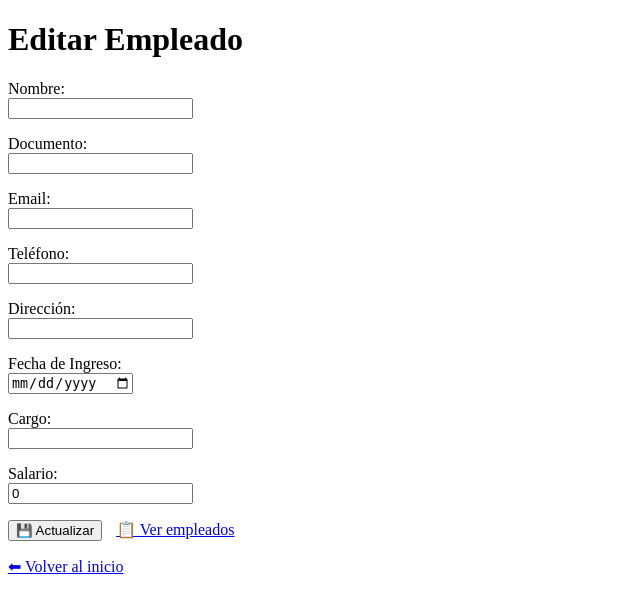
After one commit to ABE-CS/RRHH_GestionEmpleados, a Flask app: template templates/editar_empleado.html in a window 1280 px wide. The commit adds this page. Shown: the top 613 px of the page, without its empty margins (0-640 px from the left). Run offline with Flask 3, Linux system fonts and the light colour scheme; the template is opened without the code that fills it, so the values that code supplies are empty.

Commit message:
Actualización de RRHH_GestionEmpleados

```diff
--- a/run.py
+++ b/run.py
@@ -1,15 +1,15 @@
-from flask import Flask, render_template, request, redirect
+from flask import Flask, render_template, request, redirect, flash
 import mysql.connector
 
 app = Flask(__name__)
+app.secret_key = 'hadassah1'
 
-# Conexión a la base de datos
 def conectar_db():
     return mysql.connector.connect(
         host="localhost",
-        user="Hadassah",        # Cambia por tu usuario MySQL
-        password="Root",        # Cambia por tu contraseña MySQL
-        database="rrhh"         # Nombre de tu base de datos
+        user="Hadassah",       # Cambia por tu usuario MySQL
+        password="Root",       # Cambia por tu contraseña MySQL
+        database="rrhh"        # Nombre de tu base de datos
     )
 
 @app.route('/test-db')
@@ -27,9 +27,9 @@ def test_db():
 
 @app.route('/')
 def home():
-    return render_template('home.html')  # Página principal con tu home.html
+    return render_template('home.html')
 
-@app.route('/empleados')
+@app.route('/lista-empleados')
 def empleados():
     conexion = conectar_db()
     cursor = conexion.cursor(dictionary=True)
@@ -43,7 +43,14 @@ def empleados():
 def registrar_empleado():
     if request.method == 'POST':
         nombre = request.form['nombre']
+        documento = request.form['documento']
+        email = request.form['email']
+        telefono = request.form.get('telefono')
+        direccion = request.form.get('direccion')
+        fecha_ingreso = request.form['fecha_ingreso']
         cargo = request.form['cargo']
+        salario = request.form.get('salario')
+
 
         conexion = conectar_db()
         cursor = conexion.cursor()
@@ -52,8 +59,61 @@ def registrar_empleado():
         cursor.close()
         conexion.close()
 
-        return redirect('/empleados')  # Redirigir a la lista de empleados
+        flash('✅ Nuevo empleado registrado correctamente')
+        return redirect('/lista-empleados')
     return render_template('registrar_empleado.html')
+
+@app.route('/editar-empleado/<int:id>', methods=['GET', 'POST'])
+def editar_empleado(id):
+    conexion = conectar_db()
+    cursor = conexion.cursor(dictionary=True)
+
+    if request.method == 'POST':
+        datos = (
+            request.form['nombre'],
+            request.form['documento'],
+            request.form['email'],
+            request.form['telefono'],
+            request.form['direccion'],
+            request.form['fecha_ingreso'],
+            request.form['cargo'],
+            request.form['salario'],
+            id
+        )
+        cursor.execute("""
+            UPDATE empleados SET nombre=%s, documento=%s, email=%s, telefono=%s, direccion=%s,
+            fecha_ingreso=%s, cargo=%s, salario=%s WHERE id=%s
+        """, datos)
+        conexion.commit()
+        cursor.close()
+        conexion.close()
+        flash('✅ Empleado editado correctamente')
+        return redirect('/lista-empleados')
+    else:
+        cursor.execute("SELECT * FROM empleados WHERE id = %s", (id,))
+        empleado = cursor.fetchone()
+        cursor.close()
+        conexion.close()
+        if empleado:
+            return render_template('editar_empleado.html', empleado=empleado)
+        else:
+            return "Empleado no encontrado", 404
+
+@app.route('/eliminar-empleado/<int:id>', methods=['GET'])
+def eliminar_empleado(id):
+    try:
+        conexion = conectar_db()
+        cursor = conexion.cursor()
+        cursor.execute("DELETE FROM empleados WHERE id = %s", (id,))
+        conexion.commit()
+        cursor.close()
+        conexion.close()
+        flash('🗑 Empleado eliminado correctamente')
+    except mysql.connector.Error as err:
+        flash(f'❌ Error al eliminar el empleado: {err}')
+    return redirect('/lista-empleados')
+
+
 
 if __name__ == '__main__':
     app.run(debug=True)
--- /dev/null
+++ b/templates/editar_empleado.html
@@ -0,0 +1,61 @@
+<!DOCTYPE html>
+<html lang="es">
+<head>
+    <meta charset="UTF-8" />
+    <title>Editar Empleado</title>
+</head>
+<body>
+    <h1>Editar Empleado</h1>
+
+    <form action="/editar-empleado/{{ empleado.id }}" method="POST">
+        <p>
+            <label for="nombre">Nombre:</label><br />
+            <input type="text" id="nombre" name="nombre" value="{{ empleado.nombre }}" required />
+        </p>
+
+        <p>
+            <label for="documento">Documento:</label><br />
+            <input type="text" id="documento" name="documento" value="{{ empleado.documento or '' }}" />
+        </p>
+
+        <p>
+            <label for="email">Email:</label><br />
+            <input type="email" id="email" name="email" value="{{ empleado.email or '' }}" />
+        </p>
+
+        <p>
+            <label for="telefono">Teléfono:</label><br />
+            <input type="text" id="telefono" name="telefono" value="{{ empleado.telefono or '' }}" />
+        </p>
+
+        <p>
+            <label for="direccion">Dirección:</label><br />
+            <input type="text" id="direccion" name="direccion" value="{{ empleado.direccion or '' }}" />
+        </p>
+
+        <p>
+            <label for="fecha_ingreso">Fecha de Ingreso:</label><br />
+            <input type="date" id="fecha_ingreso" name="fecha_ingreso" value="{{ empleado.fecha_ingreso }}" />
+        </p>
+
+        <p>
+            <label for="cargo">Cargo:</label><br />
+            <input type="text" id="cargo" name="cargo" value="{{ empleado.cargo }}" required />
+        </p>
+
+        <p>
+            <label for="salario">Salario:</label><br />
+            <input type="number" step="0.01" id="salario" name="salario" value="{{ empleado.salario or 0 }}" />
+        </p>
+
+        <p>
+            <button type="submit">💾 Actualizar</button>
+            <a href="/lista-empleados" style="margin-left: 10px;">📋 Ver empleados</a>
+        </p>
+    </form>
+
+    <p>
+        <a href="/">⬅ Volver al inicio</a>
+    </p>
+</body>
+</html>
```
Also changed, not shown: templates/home.html (+18 -2 lines), templates/lista_empleados.html (+28 -1 lines), templates/registrar_empleado.html (+31 -0 lines), test_app.py (added, +39 -0 lines).
